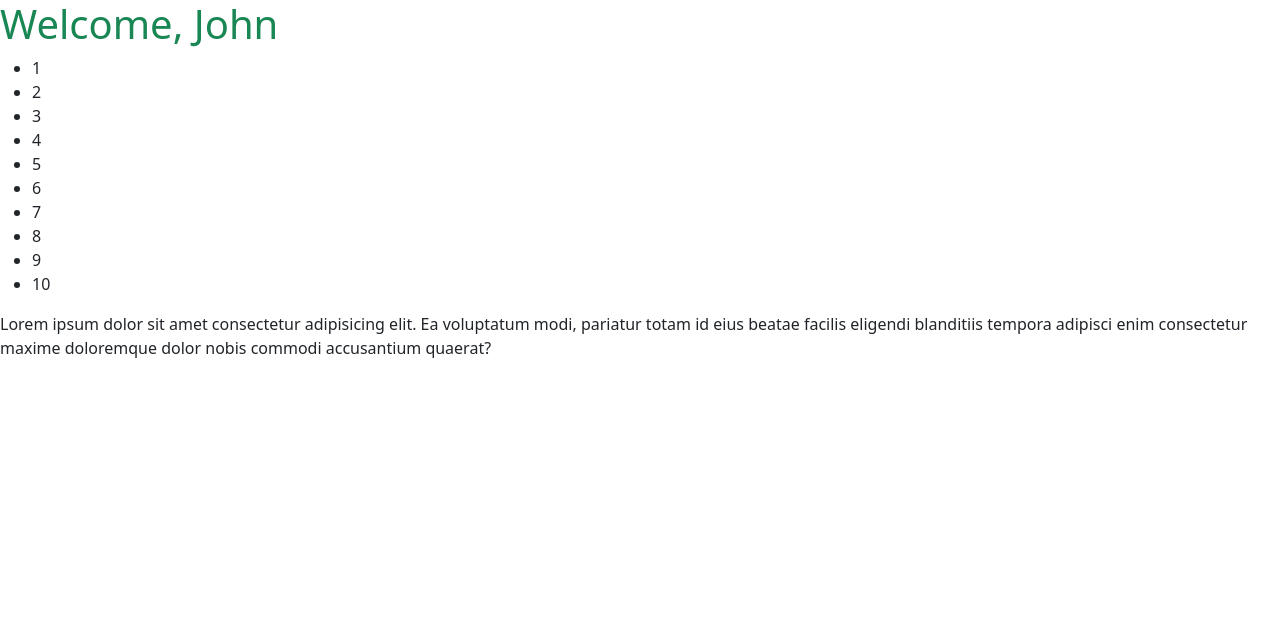
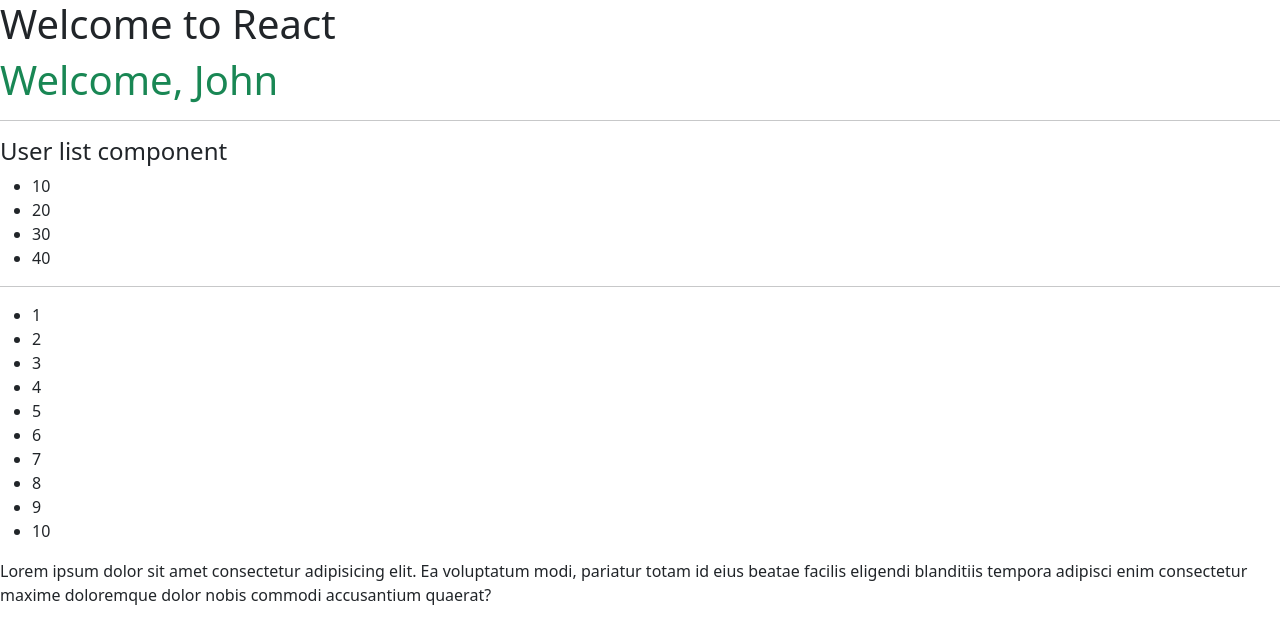
Before and after one commit to shirkeamy/AalimxClasses, a React (Create React App) app in the folder Dec24/React/may-app-1/: page / in a window 1280 px wide. Shown: the top 644 px of the page. Built offline with nearby package versions, Linux system fonts and the light colour scheme.

Commit message:
Dec2024Batch | Amol | Session 13 - Components in react

```diff
--- a/Dec24/React/may-app-1/src/App.tsx
+++ b/Dec24/React/may-app-1/src/App.tsx
@@ -1,4 +1,6 @@
 import React from 'react';
+import MainHeading from './Components/MainHeading';
+import UserList from './Components/UserList';
 
 function App() {
 
@@ -7,9 +9,13 @@
 
   return (
     <>
+      <MainHeading />
       <h1 key={"welcome-msg"} className='text-success'>
         Welcome, {userName}
       </h1>
+      <hr />
+      <UserList />
+      <hr />
       <ul key={"numbers"}>
         {
           numbers.map((num: number, index: number) => {
--- /dev/null
+++ b/Dec24/React/may-app-1/src/Components/MainHeading.tsx
@@ -0,0 +1,13 @@
+import React, { JSX } from "react";
+
+class MainHeading extends React.Component {
+
+    render(): JSX.Element {
+        return (
+            <h1>Welcome to React</h1>
+        )
+    }
+
+}
+
+export default MainHeading;
--- /dev/null
+++ b/Dec24/React/may-app-1/src/Components/UserList.tsx
@@ -0,0 +1,19 @@
+function UserList() {
+    const numbers: number[] = [10, 20, 30, 40];
+    return (
+        <>
+            <h4>User list component</h4>
+            <ul key={"numbers-from-component"}>
+                {
+                    numbers.map((num: number, index: number) => {
+                        return (
+                            <li key={`number-from-component-${index}`}>{num}</li>
+                        )
+                    })
+                }
+            </ul>
+        </>
+    )
+}
+
+export default UserList;
```
